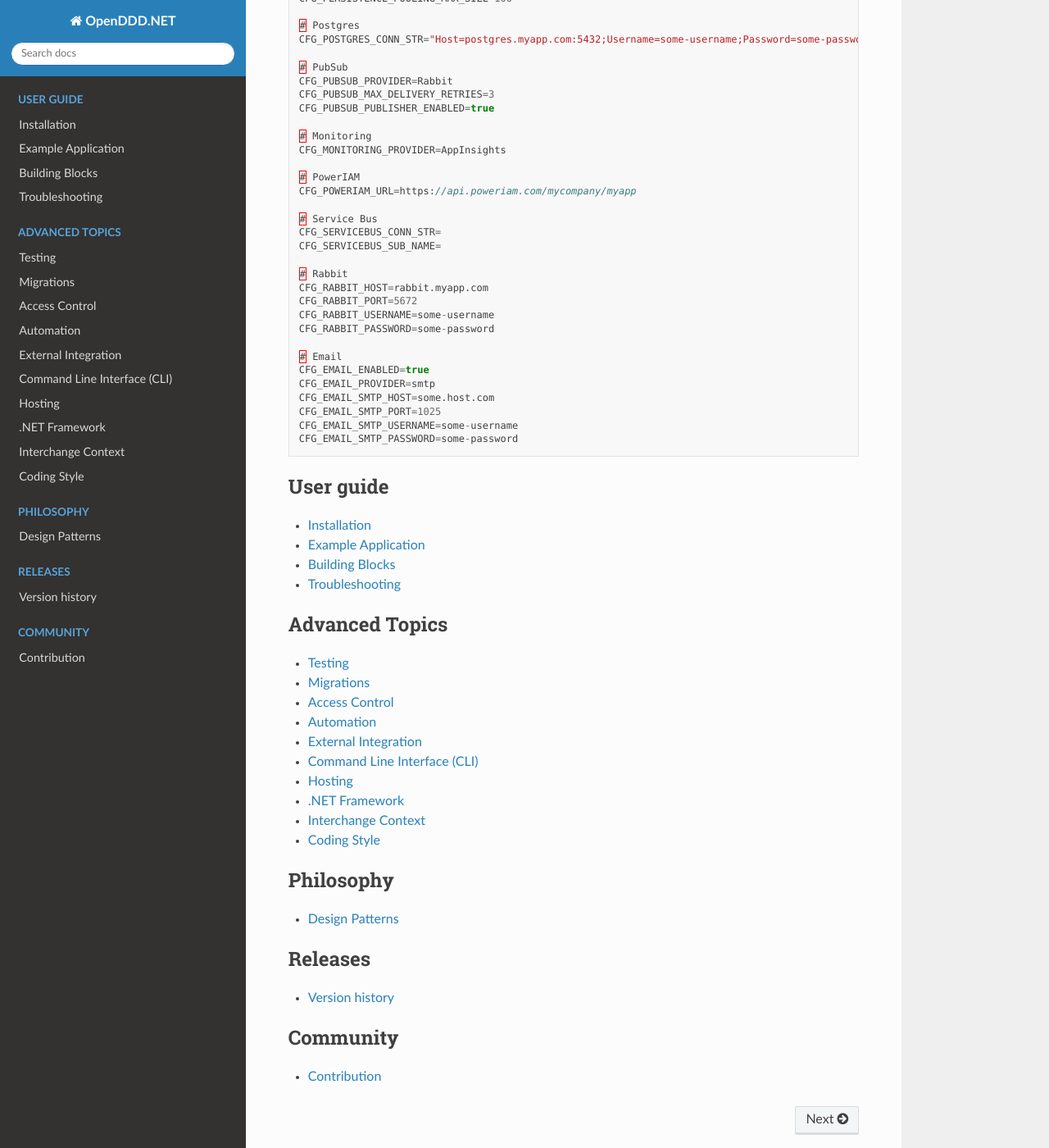
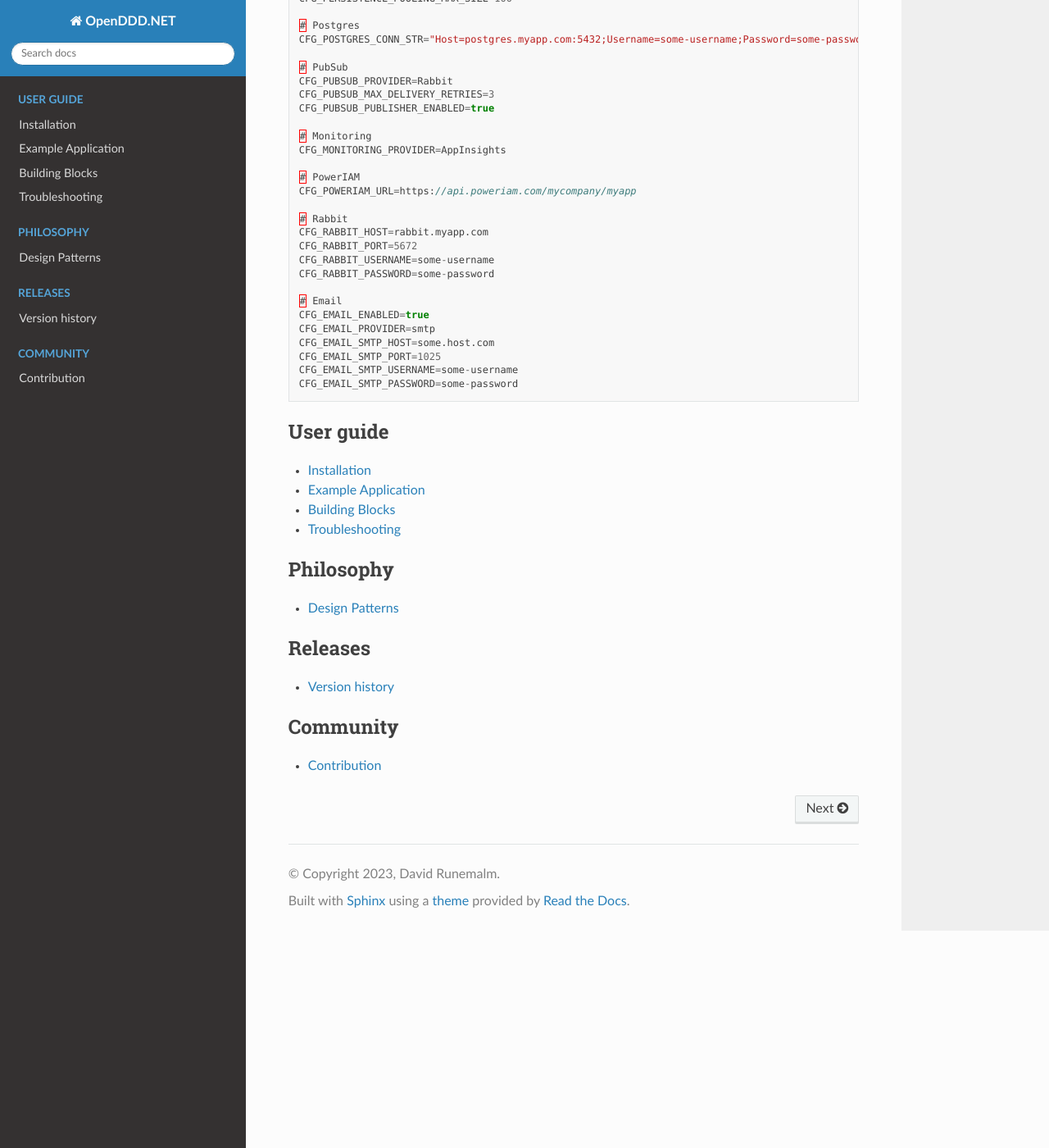
Before and after one commit to runemalm/OpenDDD.NET, a Sphinx documentation site: the page built from docs/index.rst, in a window 1280 px wide and 1400 px high, scrolled down 4305 px. Shown: the whole window at 82% size. Built offline with Sphinx 7.4.7 and the Read the Docs theme 2.0.0, drawn with Linux system fonts in a browser that asks for light colours; pages that are not in the unit, such as notebooks, are missing from menus.

Commit message:
Update docs a bit.

```diff
--- a/docs/index.rst
+++ b/docs/index.rst
@@ -258,10 +258,6 @@ These are examples of how your code will look like::
    # PowerIAM
    CFG_POWERIAM_URL=https://api.poweriam.com/mycompany/myapp
 
-   # Service Bus
-   CFG_SERVICEBUS_CONN_STR=
-   CFG_SERVICEBUS_SUB_NAME=
-
    # Rabbit
    CFG_RABBIT_HOST=rabbit.myapp.com
    CFG_RABBIT_PORT=5672
@@ -283,13 +279,6 @@ These are examples of how your code will look like::
   :caption: User guide
 
   gettingstarted
-
-.. advancedtopics-docs:
-.. toctree::
-  :maxdepth: 1
-  :caption: Advanced Topics
-
-  advancedtopics
 
 .. philosophy-docs:
 .. toctree::
```
Also changed, not shown: docs/gettingstarted.rst (+3 -9 lines).
